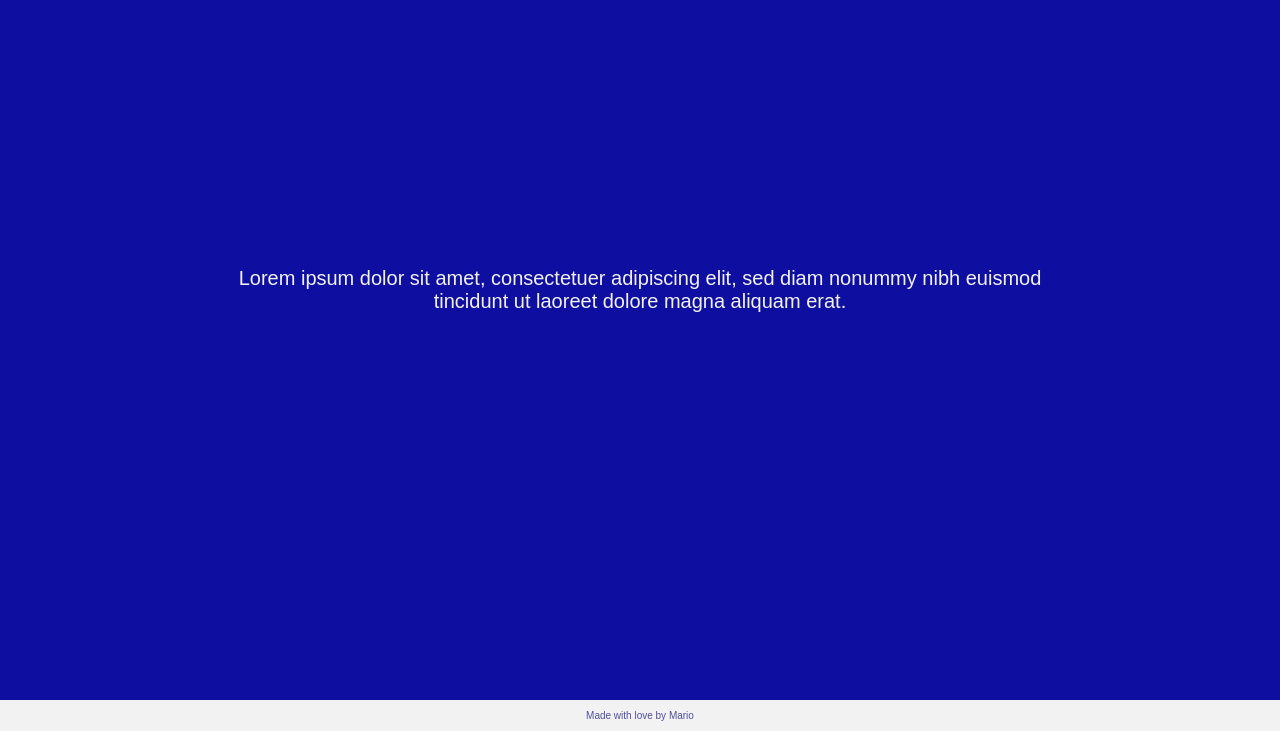
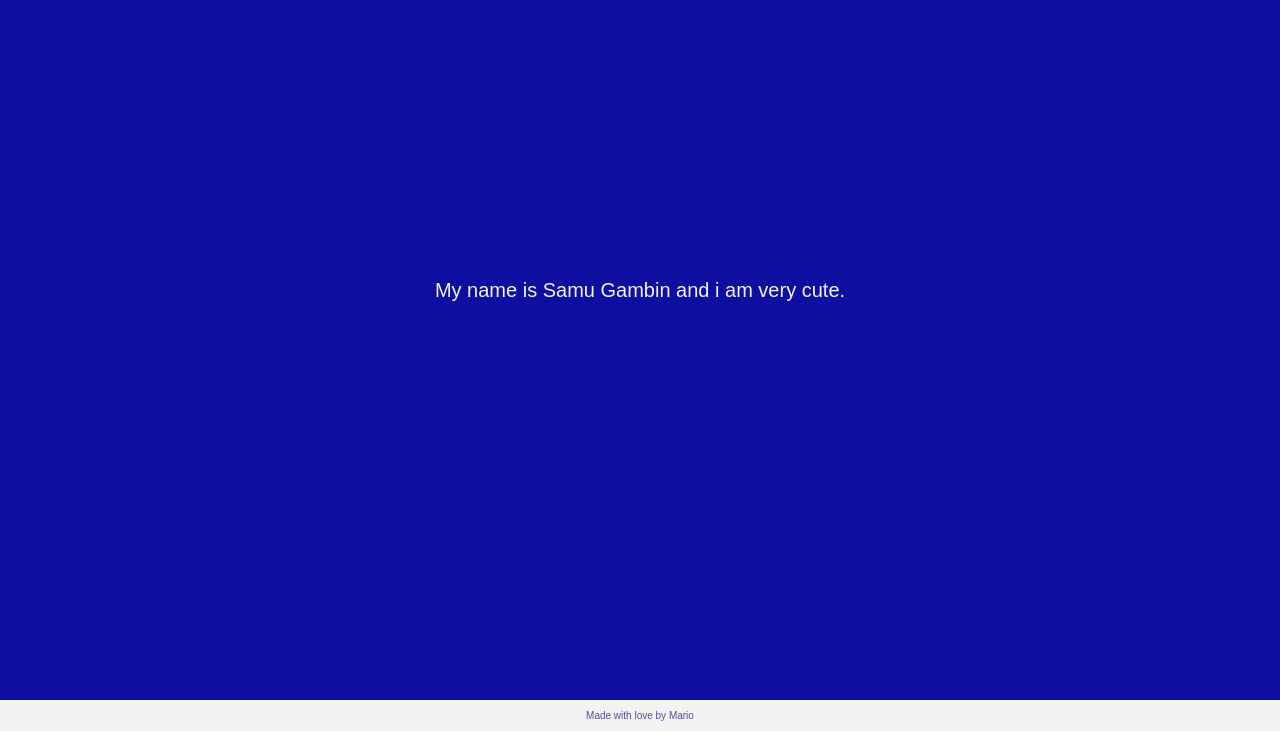
Before and after one commit to mariorzgz/samu-javascript, an Eleventy site: page pages/about.md in a window 1280 px wide. Shown: the part 110-841 px from the top of the page. Built offline with nearby package versions, Linux system fonts and the light colour scheme; Eleventy itself is replaced by a stand-in of ours; files that its build step writes are made by us from their sources; a web font is replaced by a local one.

Commit message:
Update Page “about”

```diff
--- a/pages/about.md
+++ b/pages/about.md
@@ -1,13 +1,15 @@
 ---
 title: About us
-metaDescription: This is a sample meta description. If one is not present in your page/post's front matter, the default metadata.desciption will be used instead.
+metaDescription: This is a sample meta description. If one is not present in
+  your page/post's front matter, the default metadata.desciption will be used
+  instead.
 date: 2017-01-01T00:00:00.000Z
+tags:
+  - about
 permalink: /about/index.html
 eleventyNavigation:
   key: About
   order: 1
   visible: true
-tags:
-  - about
 ---
-Lorem ipsum dolor sit amet, consectetuer adipiscing elit, sed diam nonummy nibh euismod tincidunt ut laoreet dolore magna aliquam erat.
+M﻿y name is Samu Gambin and i am very cute.
```
